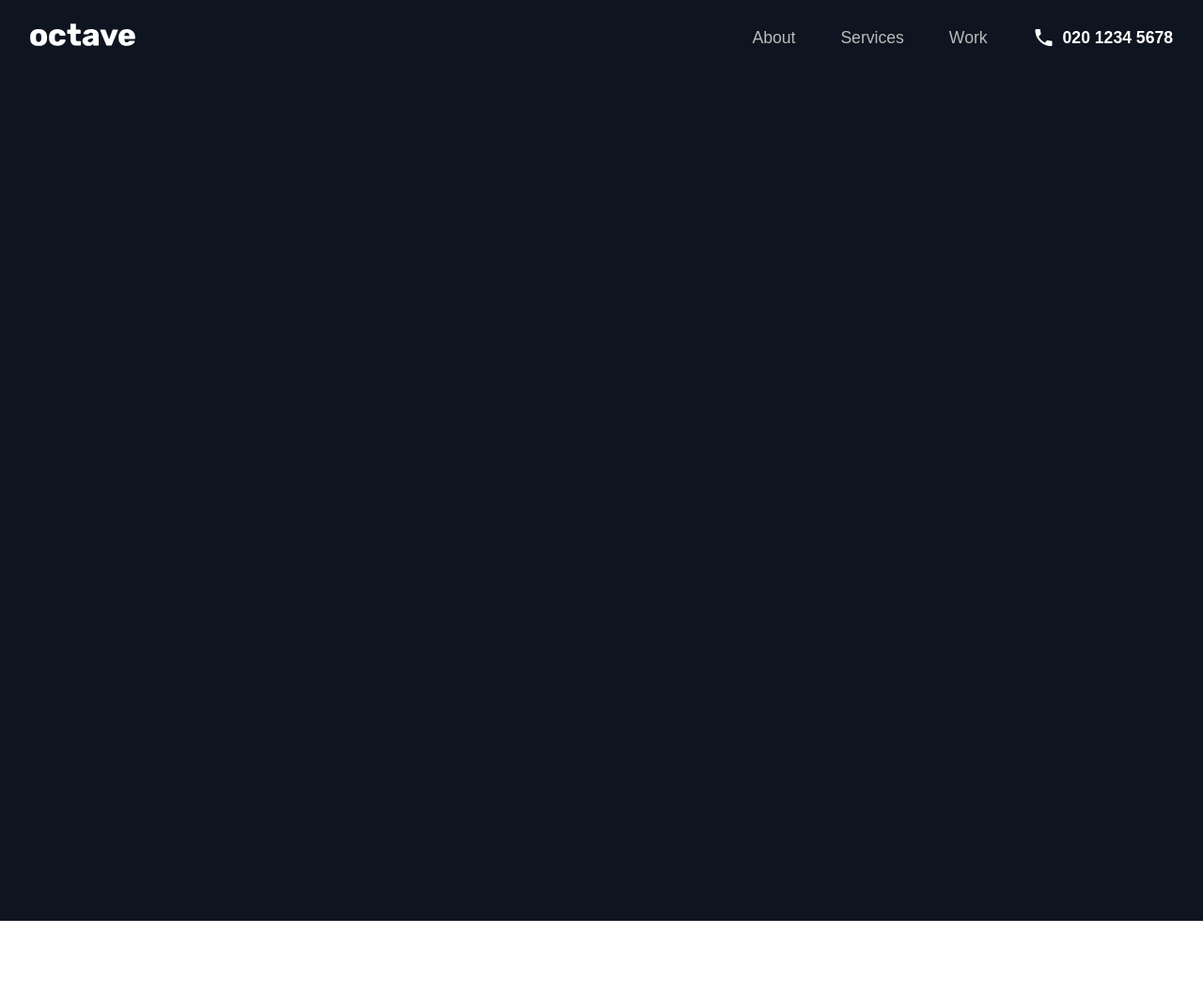
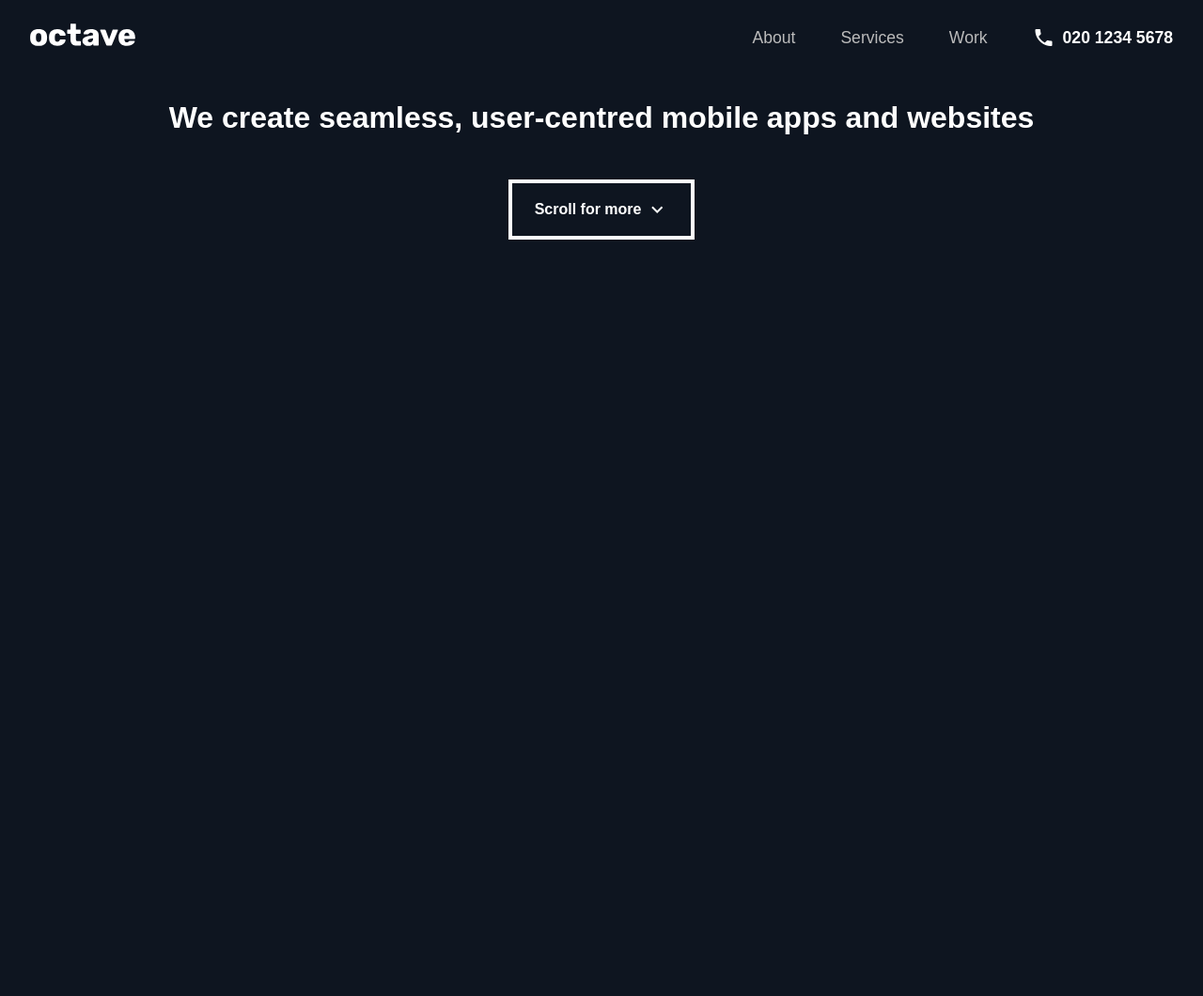
Before and after one commit to chrisjingram/octave-website, a Jekyll site: the page built from index.html, in a window 1280 px wide. Shown: the whole page at 94% size. Built offline with Jekyll 4.4.1, drawn with Linux system fonts in a browser that asks for light colours; nearby versions of some CDN libraries; some web fonts are replaced; before the commit the page ends 980 px from its top, so only the background shows below that.

Commit message:
Cover strapline and button

```diff
--- a/_includes/cover.html
+++ b/_includes/cover.html
@@ -1,2 +1,4 @@
 <section id="cover">
+  <h2 class="strapline">We create seamless, user-centred mobile apps and websites</h2>
+  <a href="#" class="button icon-right">Scroll for more<i class="material-icons">keyboard_arrow_down</i></a>
 </section>
--- /dev/null
+++ b/_sass/_common.scss
@@ -0,0 +1,15 @@
+.button{
+  border: 0.25rem solid white;
+  padding: 1rem 1.5rem;
+  display: inline-flex;
+  align-items: center;
+  justify-content: center;
+  text-decoration: none;
+  color: white;
+  font-weight: 700;
+  font-family: "Muli", sans-serif;
+  font-size: 1rem;
+  i{
+    margin-left: 0.3rem;
+  }
+}
--- a/_sass/_cover.scss
+++ b/_sass/_cover.scss
@@ -1,5 +1,13 @@
 section#cover{
   background: $indigo;
   height: 100%;
-  padding-top: 5rem;
+  padding: 5rem 2rem;
+  text-align: center;
+  h2.strapline{
+    font-family: "Muli", sans-serif;
+    font-size: 2rem;
+    color: white;
+    text-align: center;
+    margin-bottom: 3rem;
+  }
 }
--- a/assets/css/style.scss
+++ b/assets/css/style.scss
@@ -12,5 +12,6 @@ body{
   font-family: "Muli", sans-serif;
 }
 
+@import "common";
 @import "header";
 @import "cover";
```
